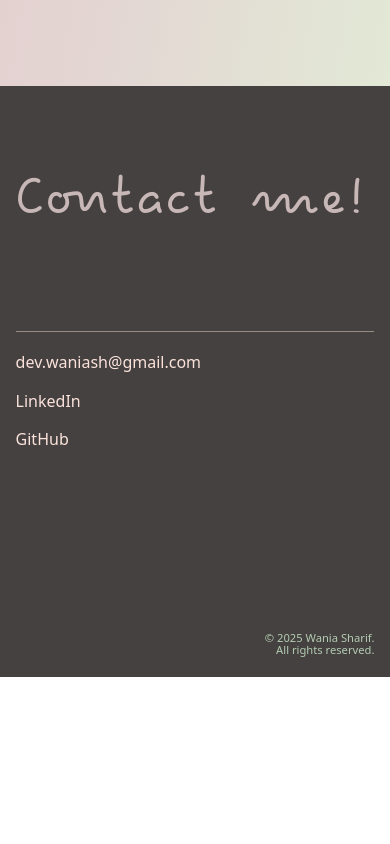
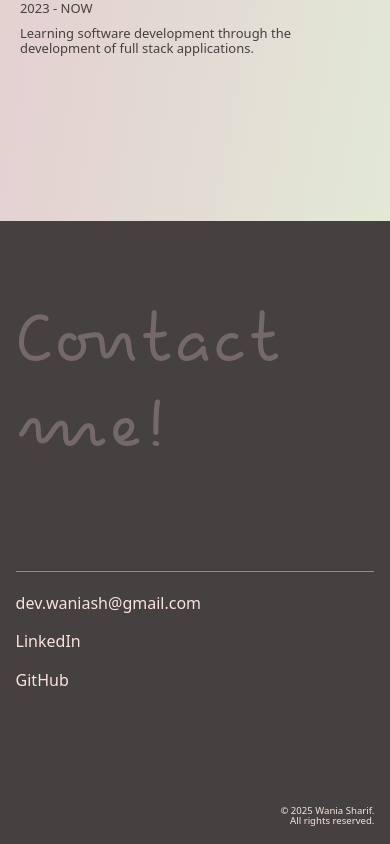
Before and after one commit to wania-sharif/wania-portfolio, a React (Vite) app: page / in a window 390 px wide. Shown: the part 2660-3504 px from the top of the page. Before the commit the page ends 3337 px from the top, so only its background shows below. Built offline with nearby package versions, Linux system fonts and the light colour scheme.

Commit message:
Edit contact text

```diff
--- a/src/components/Contact/contact.css
+++ b/src/components/Contact/contact.css
@@ -10,10 +10,9 @@
 /* header  */
 .contact h1 {
     letter-spacing: 1px;
-    font-size: 4em;
+    font-size: 5.3em;
     font-weight: 100;
     text-align: left;
-    color: #c8b7b7;
 }
 
 /* socials section */
@@ -21,7 +20,6 @@
     max-width: 26em;
     border-top: 1px solid #f3e1d177;
     text-align: left;
-    font-weight: 200;
 }
 
 /* list items  */
@@ -44,8 +42,7 @@
 
 /* copyright */
 .contact .copyright {
-    color: #b3ccb2;
-    font-size: 0.7em;
+    font-size: 0.6em;
     text-align: right;
     margin-top: auto;
     padding-bottom: 2em;
--- a/src/components/Projects/ProjectCard/projectCard.css
+++ b/src/components/Projects/ProjectCard/projectCard.css
@@ -102,6 +102,6 @@
     }
 
     .project-card .image {
-        height: 10em;
+        height: 13em;
     }
 }
```
Also changed, not shown: public/images/money-app.png.
